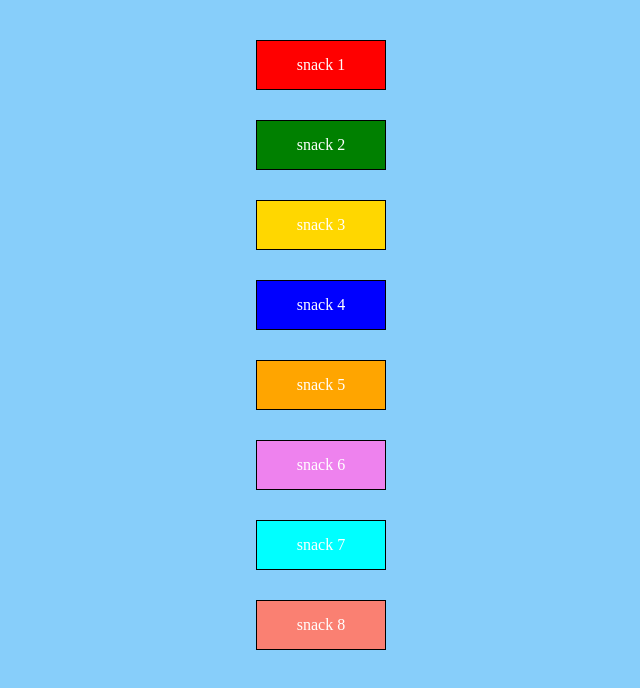
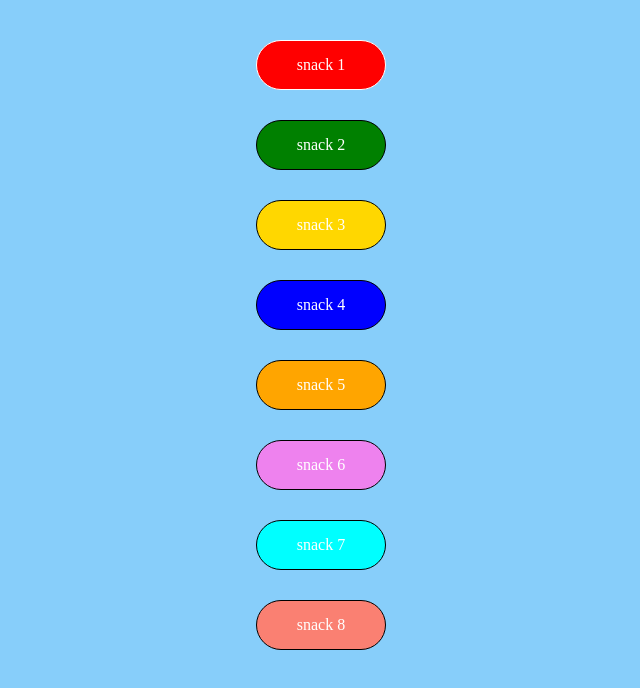
Before and after one commit to PierdomenicoPacilio/js-jsnacks-blocco-5, a plain HTML site: page index.html in a window 1280 px wide. In both pictures the pointer is over the link "snack 1". Shown: the whole page, without its empty margins (319-959 px from the left). Drawn offline with Linux system fonts and the light colour scheme.

Commit message:
feat: snack1

```diff
--- a/snack-1/script.js
+++ b/snack-1/script.js
@@ -2,3 +2,5 @@ const names = ['Edoardo', 'Simone', 'Francesco'];
 
 // Stampa in console tutti i nomi
 // Risultato: 'Edoardo', 'Simone', 'Francesco'
+
+names.forEach(element => console.log(element));
--- a/style.css
+++ b/style.css
@@ -53,6 +53,11 @@ a {
     padding: 15px 40px;
     text-decoration: none;
     color: white;
+    border-radius: 40px;
+}
+
+a:hover {
+    border-color: white;
 }
 
 .red {
```
